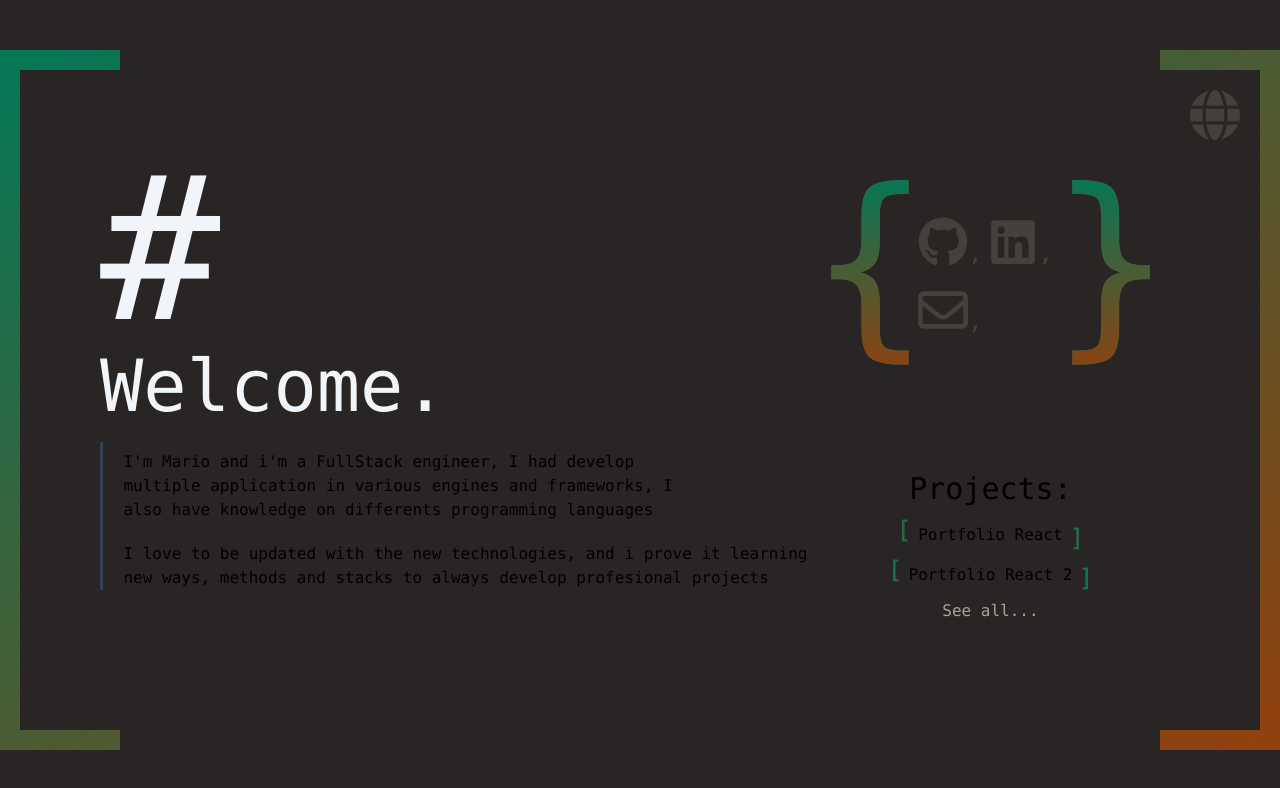
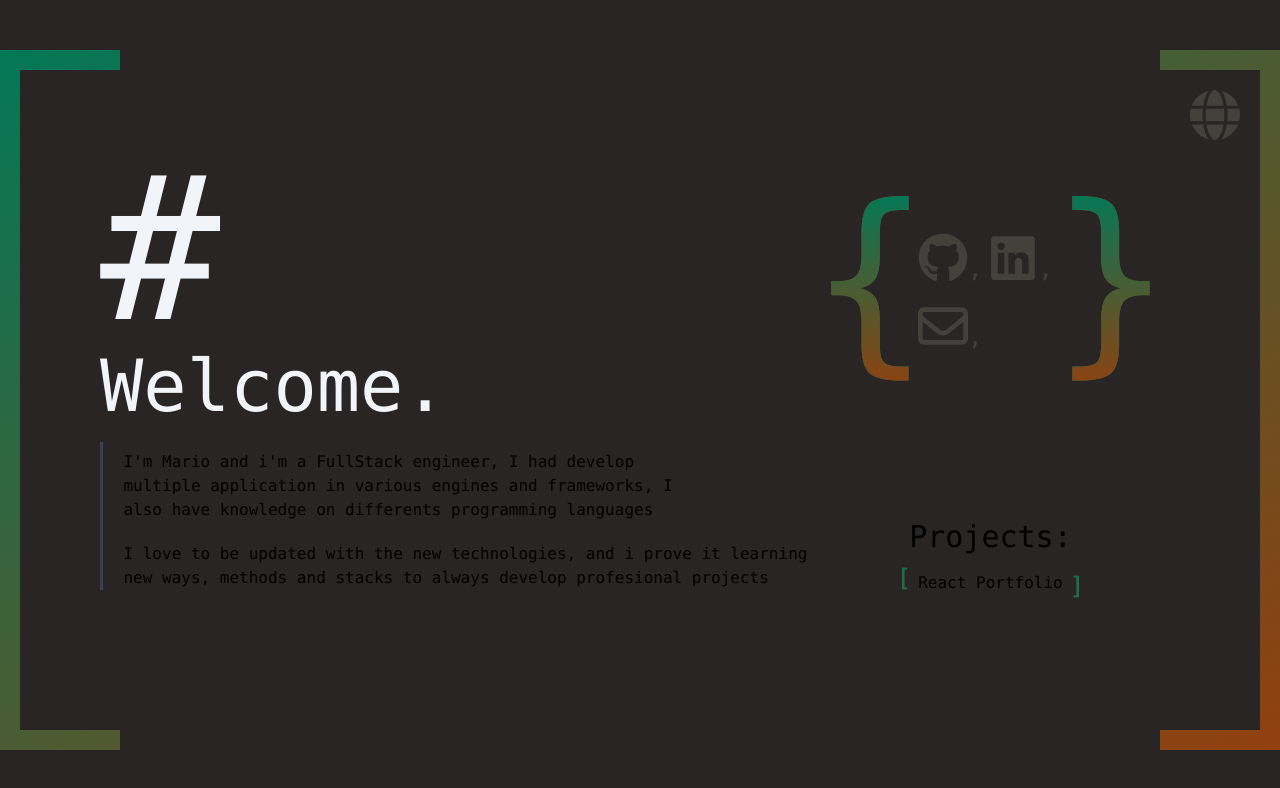
Before and after one commit to MarioTorresRonda/mario-torres-portfolio, a Next.js app: page / in a window 1280 px wide. Shown: the top 788 px of the page. Built offline with nearby package versions, Linux system fonts and the light colour scheme.

Commit message:
Fixed localizations and prepare live version
Fixed projects not being updated and prepare the structure for first real version

```diff
--- a/components/Hero.jsx
+++ b/components/Hero.jsx
@@ -11,8 +11,8 @@ export default function Hero() {
             </div>
             <HighlightedText className="text-xs md:text-base"
                 texts={[
-                    <Message code={ ["mainPage", "mainDescription1"] } />,
-                    <Message code={ ["mainPage", "mainDescription2"] } />
+                    <Message key={"mainDescription1"} code={ ["mainPage", "mainDescription1"] } />,
+                    <Message key={"mainDescription2"} code={ ["mainPage", "mainDescription2"] } />
                 ]}
             />
         </div>
--- a/components/ProjectsBlock.jsx
+++ b/components/ProjectsBlock.jsx
@@ -1,26 +1,28 @@
 import CharacterBlock from "@/components/CharacterBlock";
 
 import { projectList } from "@/data/projects";
+import Message from "./Message";
 import Link from "next/link";
-import Message from "./Message";
 
 export default function ProjectsBlock() {
+
   return (
     <>
       <div className="flex flex-col mt-10 lg:mt-10 md:items-center">
         <p className="text-3xl w-fit mb-3"> <Message code={ ["mainPage", "projects", "mainTitle"] } />: </p>
         {projectList.map((item) => {
           return (
+            <Link href={item.url} key={item.id}>
             <CharacterBlock
             mainClassName="mb-2"
-            key={item.id}
             className="flex items-center hover:animate-pulse my-1"
             startCharacter="["
             endCharacter="]"
-            > {item.name} </CharacterBlock>
+            > <Message code={["mainPage","projects", "list", ...item.name ]} /> </CharacterBlock>
+            </Link>
           );
         })}
-        <Link href="/projects"> <p className="text-stone-400"> <Message code={ ["commons", "seeAll"] } /> </p> </Link>
+         {/* <Link href="/projects"> <p className="text-stone-400"> <Message code={ ["commons", "seeAll"] } /> </p> </Link> */}
       </div>
     </>
   );
--- a/data/messages_en.js
+++ b/data/messages_en.js
@@ -6,6 +6,9 @@ let messages = {
         mainDescription2: 'I love to be updated with the new technologies, and i prove it learning new ways, methods and stacks to always develop profesional projects',
         projects: {
             mainTitle: "Projects",
+            list: {
+                portfolio: "React Portfolio"
+            }
         },
         loadingBlock: {
             randomText: [
--- a/data/messages_es.js
+++ b/data/messages_es.js
@@ -5,6 +5,9 @@ let messages = {
         mainDescription2: `Me encanta mantenerme actualizado con nuevas tecnologias y lo desmuestro aprendiendo siemrpe nuevas formas, metodos y tecnologias para realizar proyectos de forma profesional`,
         projects: {
             mainTitle: "Proyectos",
+            list: {
+                portfolio: "Porfolio React"
+            }
         },
         loadingBlock: {
             randomText: [
--- a/data/projects.js
+++ b/data/projects.js
@@ -3,12 +3,8 @@ import react from '@/public/react-2.svg'
 export const projectList = [
     {
         id: 1,
-        name: "Portfolio React",
-        tech: [ 'react', 'next', 'tailwind', 'firebase' ]
-    },
-    {
-        id: 2,
-        name: "Portfolio React 2",
+        name: ["portfolio"],
+        url: "https://github.com/MarioTorresRonda/mario-torres-portfolio",
         tech: [ 'react', 'next', 'tailwind', 'firebase' ]
     }
 ];
```
